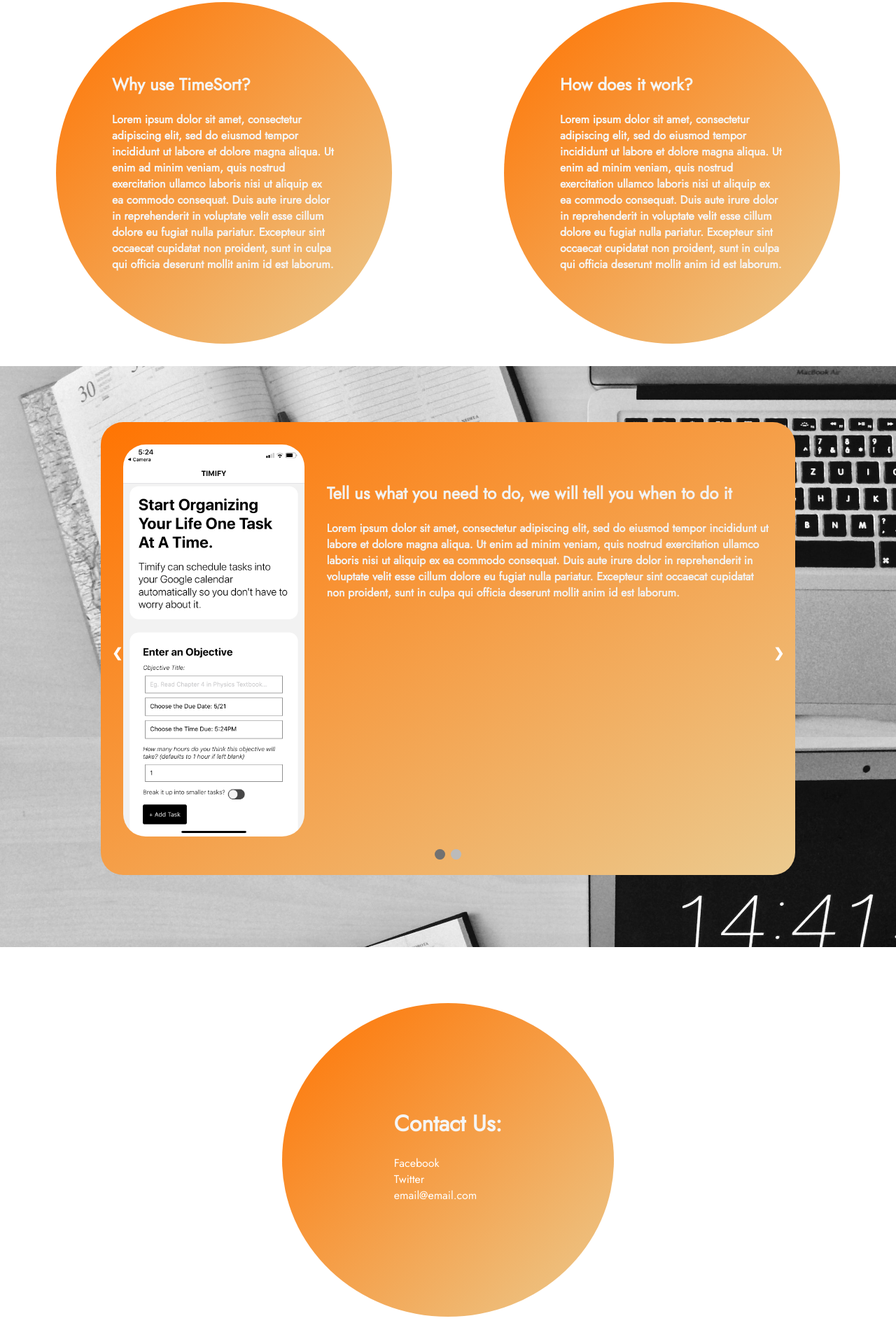
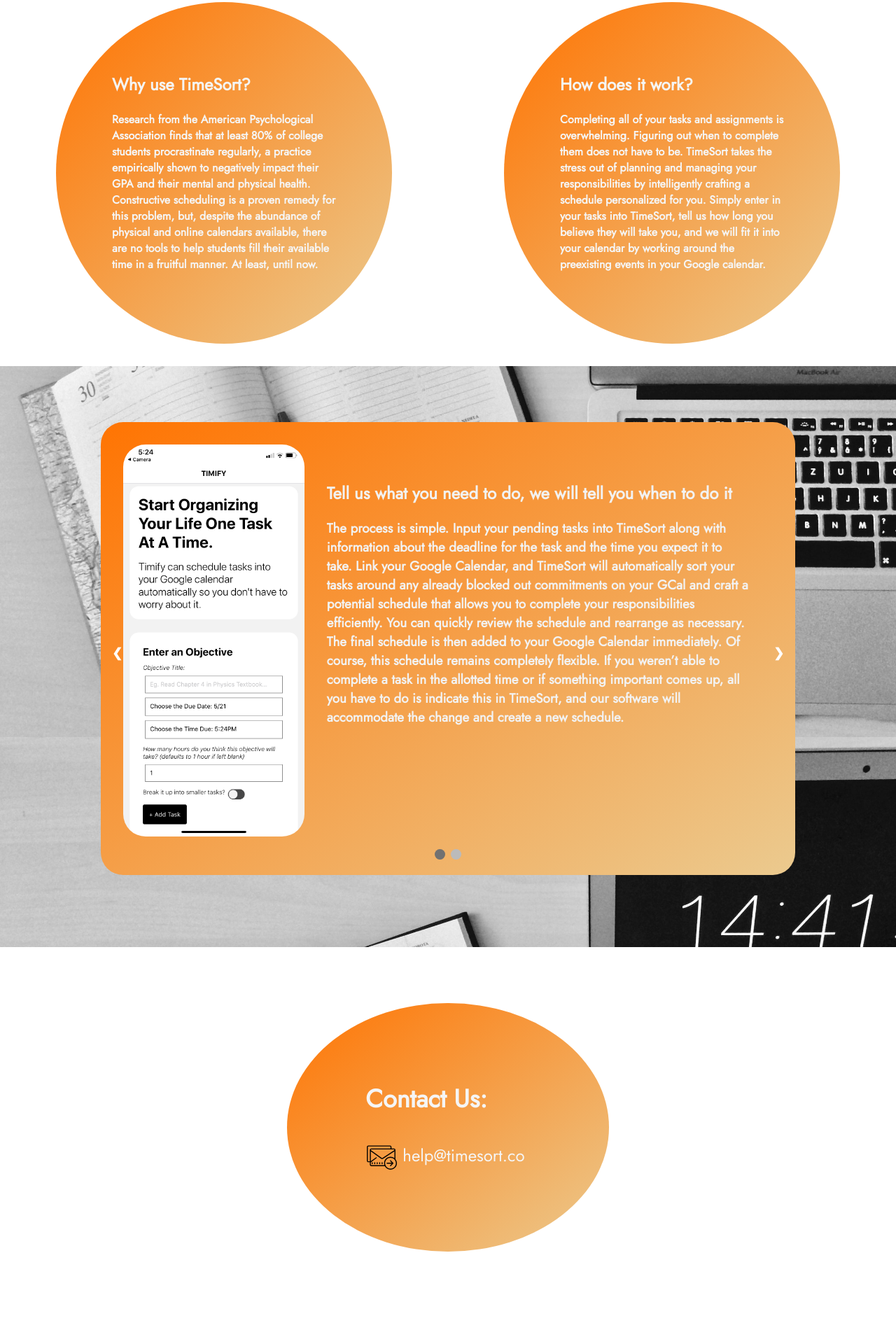
Before and after one commit to erin2722/landing-page, a plain HTML site: page index.html in a window 1280 px wide. Shown: the part 874-2794 px from the top of the page at 70% size. After the commit the page ends 2742 px from the top, so only its background shows below. Drawn offline with Linux system fonts and the light colour scheme.

Commit message:
final touch ups and adding logo

```diff
--- a/index.html
+++ b/index.html
@@ -1,6 +1,7 @@
 <html>
     <head>
         <title>TimeSort</title>
+        <link rel="icon" href="./assets/logo.svg" >
         <meta name="viewport" content="width=device-width, initial-scale=1">
         <link rel="stylesheet" type="text/css" href="./styleshets/stylesheet.css"></link>
         <link rel="stylesheet" type="text/css" href="./styleshets/homestyle.css"></link>
@@ -20,7 +21,10 @@
 
     <body>
         <div class = "nav-bar-wrapper">
-            <a onclick="scrolling(0)" class = "nav-logo">TIMIFY</a>
+            <div class="logo-wrapper">
+                <img onclick="scrolling(0)" src="./assets/logo.svg" width="50" />
+                <span class = "nav-logo" onclick="scrolling(0)">TIMESORT</span>
+            </div>
             <div class = "nav-link-wrapper">
                 <a class = "nav-link" onclick="scrolling(0)">Home</a>
                 <a class = "nav-link" onclick="scrolling(1)">About</a>
@@ -67,11 +71,11 @@
                 <div class="about-square-text">
                     <h2>Why use TimeSort?</h2>
                     <h4>
-                        Lorem ipsum dolor sit amet, consectetur adipiscing elit, sed do eiusmod tempor incididunt ut
-                        labore et dolore magna aliqua. Ut enim ad minim veniam, quis nostrud exercitation ullamco
-                        laboris nisi ut aliquip ex ea commodo consequat. Duis aute irure dolor in reprehenderit in
-                        voluptate velit esse cillum dolore eu fugiat nulla pariatur. Excepteur sint occaecat cupidatat
-                        non proident, sunt in culpa qui officia deserunt mollit anim id est laborum.
+                        Research from the American Psychological Association finds that at least 80% of college students
+                        procrastinate regularly, a practice empirically shown to negatively impact their
+                        GPA and their mental and physical health. Constructive scheduling is a proven remedy for
+                        this problem, but, despite the abundance of physical and online calendars available, there are
+                        no tools to help students fill their available time in a fruitful manner. At least, until now.
                     </h4>
                 </div>
             </div>
@@ -79,11 +83,11 @@
                 <div class="about-square-text">
                     <h2>How does it work?</h2>
                     <h4>
-                        Lorem ipsum dolor sit amet, consectetur adipiscing elit, sed do eiusmod tempor incididunt ut
-                        labore et dolore magna aliqua. Ut enim ad minim veniam, quis nostrud exercitation ullamco
-                        laboris nisi ut aliquip ex ea commodo consequat. Duis aute irure dolor in reprehenderit in
-                        voluptate velit esse cillum dolore eu fugiat nulla pariatur. Excepteur sint occaecat cupidatat
-                        non proident, sunt in culpa qui officia deserunt mollit anim id est laborum.
+                        Completing all of your tasks and assignments is overwhelming. Figuring out when to complete them does
+                        not have to be. TimeSort takes the stress out of planning and managing your responsibilities by
+                        intelligently crafting a schedule personalized for you. Simply enter in your tasks into TimeSort,
+                        tell us how long you believe they will take you, and we will fit it into your calendar by working
+                        around the preexisting events in your Google calendar.
                     </h4>
                 </div>
             </div>
@@ -97,13 +101,17 @@
                     <img src="./assets/timifyscreen1.PNG" class="slideshow-image">
                     <span class="text">
                         <h2>Tell us what you need to do, we will tell you when to do it</h2>
-                        <h4>
-                            Lorem ipsum dolor sit amet, consectetur adipiscing elit, sed do eiusmod tempor incididunt ut
-                            labore et dolore magna aliqua. Ut enim ad minim veniam, quis nostrud exercitation ullamco
-                            laboris nisi ut aliquip ex ea commodo consequat. Duis aute irure dolor in reprehenderit in
-                            voluptate velit esse cillum dolore eu fugiat nulla pariatur. Excepteur sint occaecat cupidatat
-                            non proident, sunt in culpa qui officia deserunt mollit anim id est laborum.
-                        </h4>
+                        <h3>
+                            The process is simple. Input your pending tasks into TimeSort along with information about the
+                            deadline for the task and the time you expect it to take. Link your Google Calendar, and
+                            TimeSort will automatically sort your tasks around any already blocked out commitments on your
+                            GCal and craft a potential schedule that allows you to complete your responsibilities efficiently.
+                             You can quickly review the schedule and rearrange as necessary. The final schedule is then added
+                             to your Google Calendar immediately. Of course, this schedule remains completely flexible. If you
+                             weren’t able to complete a task in the allotted time or if something important comes up, all you
+                             have to do is indicate this in TimeSort, and our software will accommodate the change and create
+                             a new schedule.
+                        </h3>
                     </span>
                 </div>
 
@@ -111,13 +119,14 @@
                     <img src="./assets/timifyscreen2.PNG" class="slideshow-image">
                     <span class="text">
                         <h2>Our algorithm considers your personal needs</h2>
-                        <h4>
-                            Lorem ipsum dolor sit amet, consectetur adipiscing elit, sed do eiusmod tempor incididunt ut
-                            labore et dolore magna aliqua. Ut enim ad minim veniam, quis nostrud exercitation ullamco
-                            laboris nisi ut aliquip ex ea commodo consequat. Duis aute irure dolor in reprehenderit in
-                            voluptate velit esse cillum dolore eu fugiat nulla pariatur. Excepteur sint occaecat cupidatat
-                            non proident, sunt in culpa qui officia deserunt mollit anim id est laborum.
-                        </h4>
+                        <h3>
+                            We won’t schedule tasks outside of the times you tell us to. In addition, TimeSort lets you preview
+                            your schedule and rearrange events before we publish your schedule. You can categorize different
+                            events based on when in the day you would prefer to do them, and we will reorganize your schedule
+                            if you do not get something done on time. You can save events for later to expedite your future
+                            scheduling as well! <br><br>
+                            TimeSort works and adapts for you.
+                        </h3>
                     </span>
                 </div>
 
@@ -137,10 +146,13 @@
         <div class = "contact-wrapper">
             <div class = "contact-description">
                 <div class = "contact-square-text">
-                    <h1>Contact Us:</h1>
-                    <a href="">Facebook</a> <br>
-                    <a href="">Twitter</a><br>
-                    <a href="">email@email.com</a><br>
+                    <h2>Contact Us:</h2>
+                    <!-- <a href="">Facebook</a> <br>
+                    <a href="">Twitter</a><br> -->
+                    <div class="logo-wrapper">
+                        <img onclick="scrolling(0)" src="./assets/email.svg" width="45" />
+                        <span class="social-text" onclick="">help@timesort.co</span>
+                    </div>
                 </div>
             </div>
         </div>
--- a/styleshets/contactstyle.css
+++ b/styleshets/contactstyle.css
@@ -15,8 +15,14 @@
 
 .contact-square-text {
   color: whitesmoke;
-  max-width: 30rem;
+  font-size: 1.5rem;
+  max-width: 20rem;
   min-height: 10rem;
-  padding: 10rem;
-  padding-top:8rem;
+  padding: 7rem;
+  padding-top:5rem;
 }
+
+.social-text {
+  cursor: pointer;
+  padding: .5rem;
+}
--- a/styleshets/featurestyle.css
+++ b/styleshets/featurestyle.css
@@ -60,6 +60,7 @@
   color: #f2f2f2;
   font-size: 1rem;
   padding: 2rem;
+  padding-right: 4rem;
   position: absolute;
 }
 
@@ -96,6 +97,10 @@
   animation-duration: 1.5s;
 }
 
+h2 {
+  font-weight: bold;
+}
+
 @-webkit-keyframes fade {
   from {opacity: .4}
   to {opacity: 1}
@@ -122,7 +127,7 @@
     margin-block-end: 0rem;
   }
 
-  h4 {
+  h3 {
     font-size: .75rem;
     margin-block-start: 0rem;
     margin-block-end: 0rem;
--- a/styleshets/stylesheet.css
+++ b/styleshets/stylesheet.css
@@ -28,6 +28,12 @@ a {
     font-size: 1rem;
 }
 
+.logo-wrapper {
+    display: flex;
+    align-items: center;
+    justify-content: center;
+}
+
 .nav-bar-wrapper {
     position: fixed;
     display: flex;
@@ -50,6 +56,7 @@ a {
     font-size: 1.5rem;
     text-decoration: none;
     color: black;
+    margin-left: .5rem;
 }
 
 .nav-link-wrapper {
```
Also changed, not shown: assets/email.svg (added), assets/logo.svg (added).
